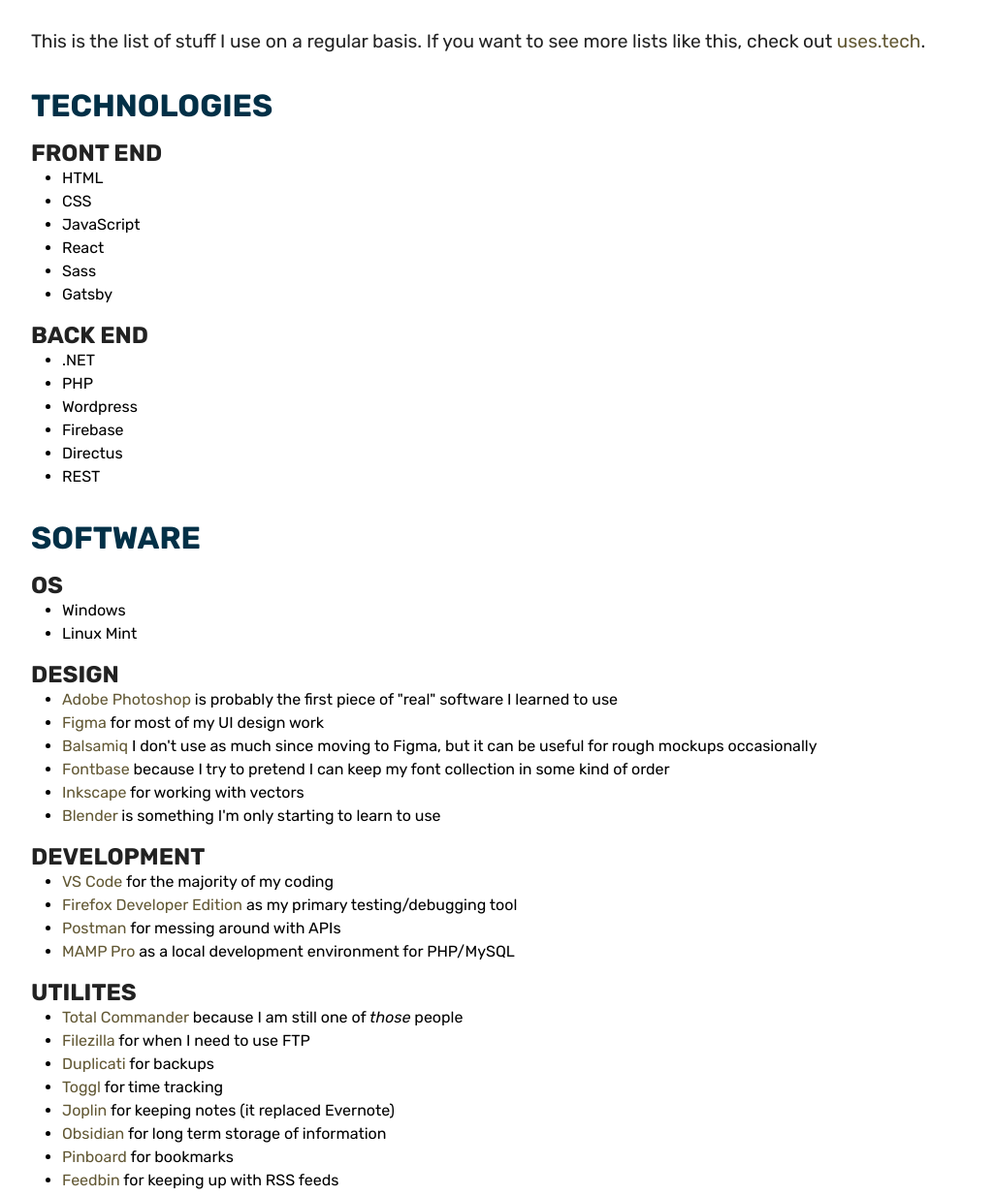
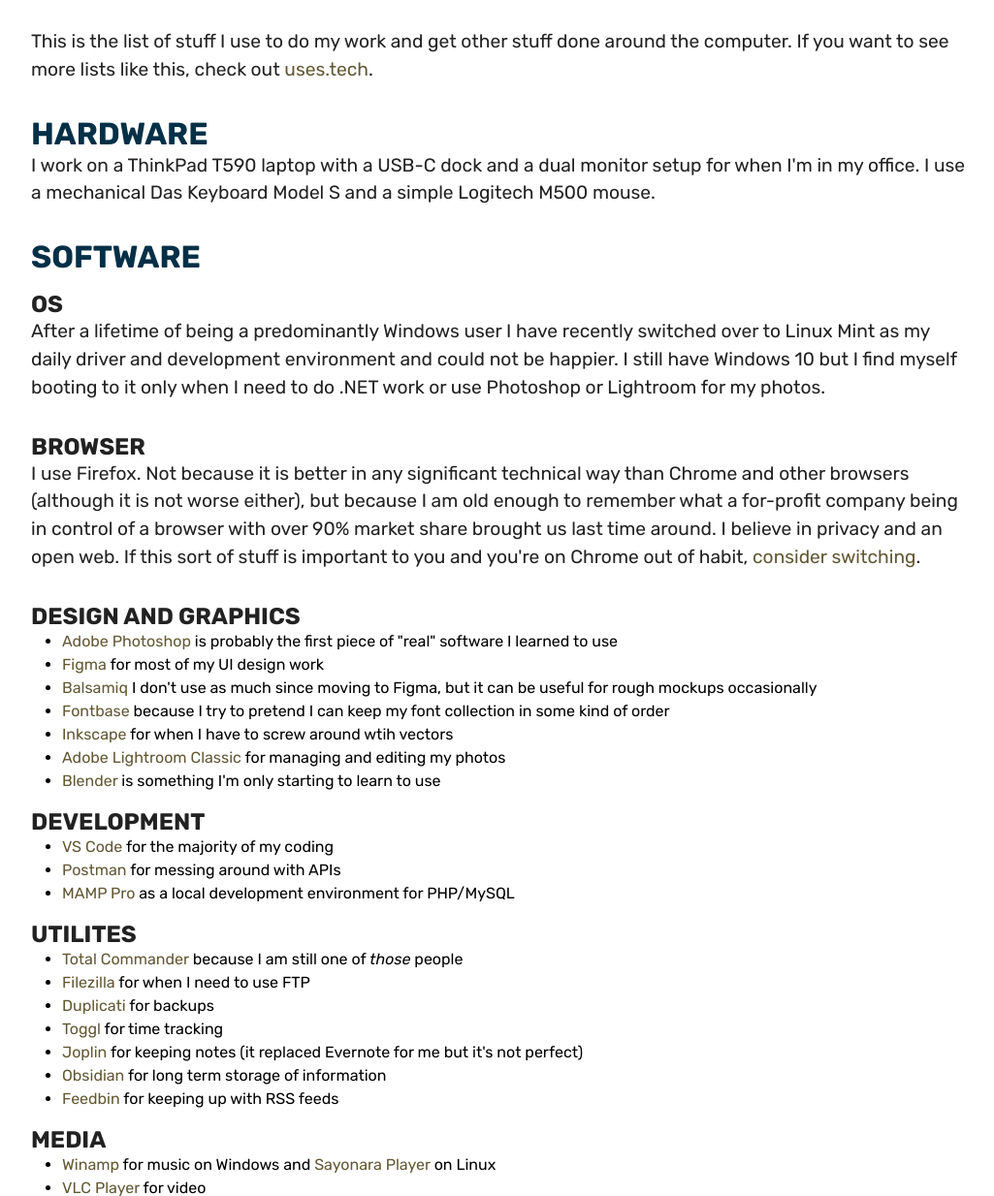
Before and after one commit to fuzzylogicltd/fuzzylogic.ltd-v1, a Gatsby site: page /uses in a window 1280 px wide. Shown: the part 181-1415 px from the top of the page at 97% size, without its empty margins (124-1149 px from the left). Built offline with nearby package versions, Linux system fonts and the light colour scheme; Gatsby itself is replaced by a stand-in of ours.

Commit message:
Uses update

```diff
--- a/src/data/miscpage/uses.md
+++ b/src/data/miscpage/uses.md
@@ -3,45 +3,30 @@
 title: "Uses"
 ---
 
-This is the list of stuff I use on a regular basis. If you want to see more lists like this, check out [uses.tech](https://uses.tech/).
+This is the list of stuff I use to do my work and get other stuff done around the computer. If you want to see more lists like this, check out [uses.tech](https://uses.tech/).
 
-## Technologies
-
-### Front End
-- HTML
-- CSS
-- JavaScript
-- React
-- Sass
-- Gatsby
-
-### Back End
-- .NET
-- PHP
-- Wordpress
-- Firebase
-- Directus
-- REST
-
-###
+## Hardware
+I work on a ThinkPad T590 laptop with a USB-C dock and a dual monitor setup for when I'm in my office. I use a mechanical Das Keyboard Model S and a simple Logitech M500 mouse.
 
 ## Software
 
 ### OS
-- Windows
-- Linux Mint
+After a lifetime of being a predominantly Windows user I have recently switched over to Linux Mint as my daily driver and development environment and could not be happier. I still have  Windows 10 but I find myself booting to it only when I need to do .NET work or use Photoshop or Lightroom for my photos.
 
-### Design
+### Browser
+I use Firefox. Not because it is better in any significant technical way than Chrome and other browsers (although it is not worse either), but because I am old enough to remember what a for-profit company being in control of a browser with over 90% market share brought us last time around. I believe in privacy and an open web. If this sort of stuff is important to you and you're on Chrome out of habit, [consider switching](https://www.mozilla.org/en-US/firefox/new/).
+
+### Design and Graphics
 - [Adobe Photoshop](https://www.adobe.com/products/photoshop.html) is probably the first piece of "real" software I learned to use
 - [Figma](https://www.figma.com/) for most of my UI design work
 - [Balsamiq](https://balsamiq.com/) I don't use as much since moving to Figma, but it can be useful for rough mockups occasionally
 - [Fontbase](https://fontba.se/) because I try to pretend I can keep my font collection in some kind of order
-- [Inkscape](https://inkscape.org/) for working with vectors
+- [Inkscape](https://inkscape.org/) for when I have to screw around wtih vectors
+- [Adobe Lightroom Classic](https://www.adobe.com/products/photoshop-lightroom-classic.html) for managing and editing my photos
 - [Blender](https://www.blender.org/) is something I'm only starting to learn to use
 
 ### Development
 - [VS Code](https://code.visualstudio.com/) for the majority of my coding
-- [Firefox Developer Edition](https://www.mozilla.org/en-US/firefox/developer/) as my primary testing/debugging tool
 - [Postman](https://www.postman.com/) for messing around with APIs
 - [MAMP Pro](https://www.mamp.info/en/windows/) as a local development environment for PHP/MySQL
 
@@ -50,13 +35,12 @@
 - [Filezilla](https://filezilla-project.org/) for when I need to use FTP
 - [Duplicati](https://www.duplicati.com/) for backups
 - [Toggl](https://toggl.com/) for time tracking
-- [Joplin](https://joplinapp.org/) for keeping notes (it replaced Evernote)
+- [Joplin](https://joplinapp.org/) for keeping notes (it replaced Evernote for me but it's not perfect)
 - [Obsidian](https://obsidian.md/) for long term storage of information
-- [Pinboard](https://pinboard.in) for bookmarks
 - [Feedbin](https://feedbin.com/) for keeping up with RSS feeds
 
 ### Media
-- [Winamp](https://www.winamp.com/) for music on Windows and [Clementine](https://www.clementine-player.org/) on Linux
+- [Winamp](https://www.winamp.com/) for music on Windows and [Sayonara Player](https://sayonara-player.com/) on Linux
 - [VLC Player](https://www.videolan.org/vlc/) for video
 - [Calibre](https://calibre-ebook.com/) for ebooks
 - [YACReader](https://www.yacreader.com/) for comics
```
